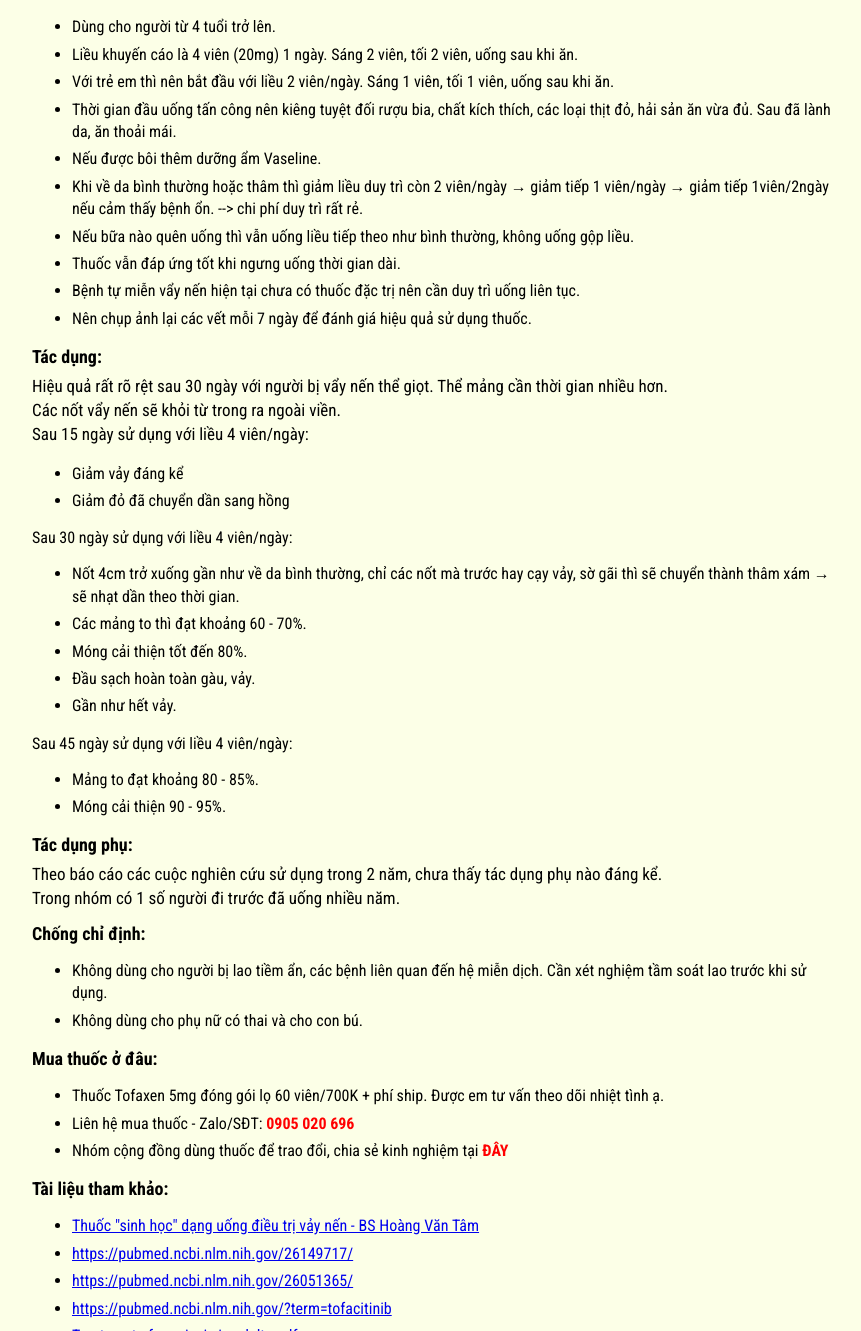
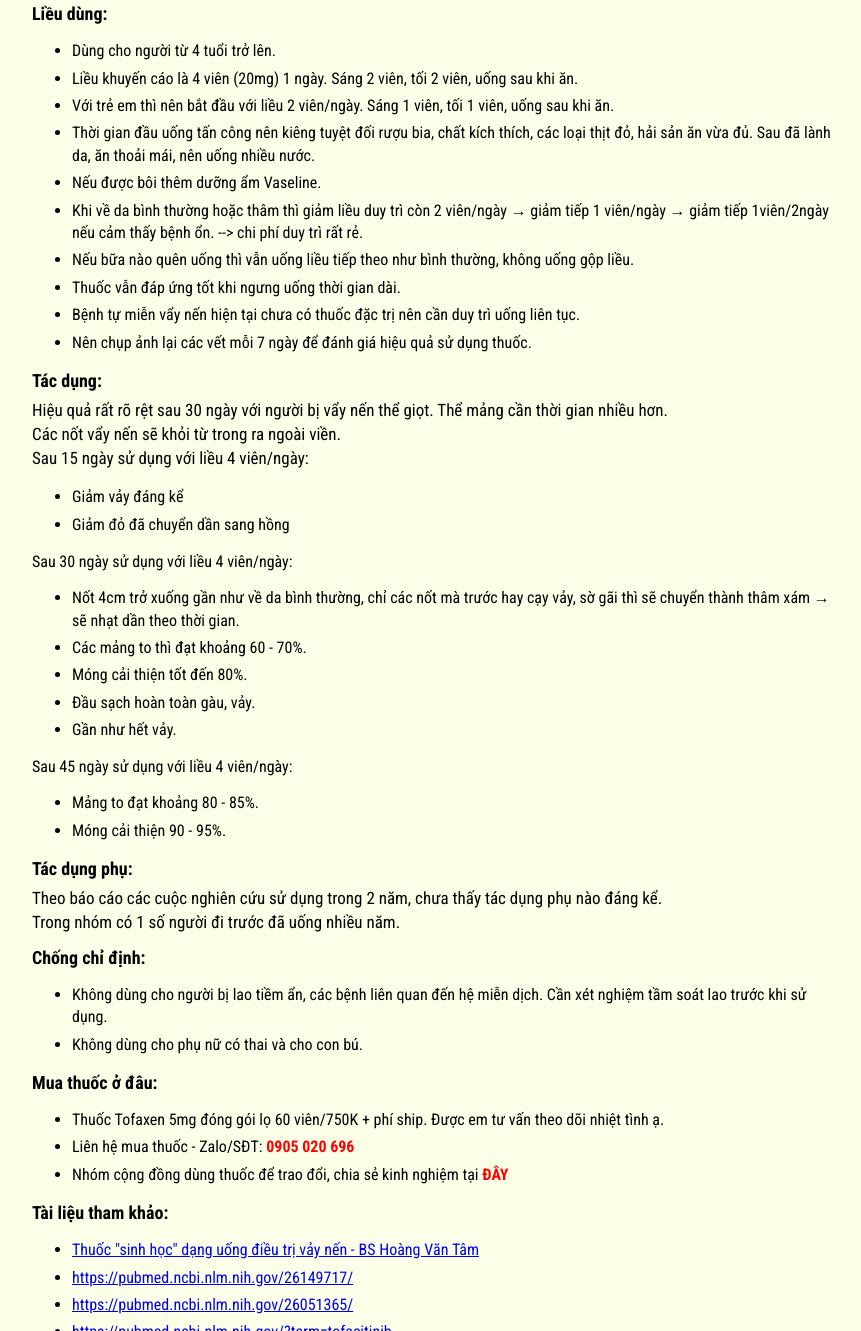
Before and after one commit to tnymu96/tofaxen, a plain HTML site: page index.html in a window 1280 px wide. Shown: the part 719-2050 px from the top of the page, without its empty margins (208-1069 px from the left). Drawn offline with Linux system fonts and the light colour scheme.

Commit message:
Update index.html

```diff
--- a/index.html
+++ b/index.html
@@ -34,7 +34,7 @@ document.onclick=reEnable
 			<h3 class="sub-title">Câu chuyện về bản thân:</h3>
 			<p class="sub-content">
 				Bản thân là người bị bệnh vẩy nến thể giọt, sau lần lỡ dại tiêm corticoid bệnh bùng phát toàn thân, đầu, móng tay. Tìm tới các phương thuốc đông, nam y nhưng không mang lại kết quả.<br>
-Nhưng quyết không từ bỏ, với tuổi trẻ còn trí lực mình đã tự tìm hiểu  các tài liệu y khoa trên thế giới, chủ yếu từ trang pubmed (thư viện kiến thức, nghiên cứu y khoa của thế giới) và may mắn đã tìm được một tia ánh sáng hy vọng cải thiện bệnh đó là Tofacitinib.
+Nhưng quyết không từ bỏ, với tuổi trẻ còn trí lực mình đã tự tìm hiểu các tài liệu y khoa trên thế giới, chủ yếu từ trang pubmed (thư viện kiến thức, nghiên cứu y khoa của thế giới) và may mắn đã tìm được một tia ánh sáng hy vọng cải thiện bệnh đó là Tofacitinib.
 			</p>
 		</div>
 
@@ -43,7 +43,7 @@ Nhưng quyết không từ bỏ, với tuổi trẻ còn trí lực mình đã t
 			<p class="sub-content">
 				Hiện tại trên thị trường có rất nhiều hãng sản xuất thuốc dược học Tofacitinib. Trong đó, thuốc Tofaxen của hãng dược Everest - Banglades đang được ưa chuộng nhất vì giá thành phải chăng, chi phí duy trì thấp, đáp ứng tốt triệu chứng bệnh, giúp người bệnh trở về cuộc sống bình thường thoát khỏi cảnh tự ti, mặc cảm, ... Thuốc có tính đào thải nhanh.<br>
 Thuốc giúp kiểm soát các bệnh tự miễn như <b>vẩy nến, viêm khớp vẩy nến, rụng tóc từng mảng, viêm khớp dạng thấp, viêm loét đại tràng.</b><br>
-
+Thông tin được thu thập, tìm hiểu từ nguồn PubMed (thư viện kiến thức, nghiên cứu y khoa của thế giới)
 <div class="wrap-img">
 <img src="img/tofaxen.jpg" alt="Tofaxen">
 				</div>
@@ -57,7 +57,7 @@ Thuốc giúp kiểm soát các bệnh tự miễn như <b>vẩy nến, viêm kh
 					<li>Dùng cho người từ 4 tuổi trở lên.</li>
 					<li>Liều khuyến cáo là 4 viên (20mg) 1 ngày. Sáng 2 viên, tối 2 viên, uống sau khi ăn.</li>
 					<li>Với trẻ em thì nên bắt đầu với liều 2 viên/ngày. Sáng 1 viên, tối 1 viên, uống sau khi ăn.</li>
-					<li>Thời gian đầu uống tấn công nên kiêng tuyệt đối rượu bia, chất kích thích, các loại thịt đỏ, hải sản ăn vừa đủ. Sau đã lành da, ăn thoải mái.</li>
+					<li>Thời gian đầu uống tấn công nên kiêng tuyệt đối rượu bia, chất kích thích, các loại thịt đỏ, hải sản ăn vừa đủ. Sau đã lành da, ăn thoải mái, nên uống nhiều nước.</li>
 					<li>Nếu được bôi thêm dưỡng ẩm Vaseline.</li>
 					<li>Khi về da bình thường hoặc thâm thì giảm liều duy trì còn 2 viên/ngày → giảm tiếp 1 viên/ngày → giảm tiếp 1viên/2ngày nếu cảm thấy bệnh ổn. --> chi phí duy trì rất rẻ.</li>
 					<li>Nếu bữa nào quên uống thì vẫn uống liều tiếp theo như bình thường, không uống gộp liều.</li>
@@ -122,7 +122,7 @@ Sau 45 ngày sử dụng với liều 4 viên/ngày:<br>
 			<p class="sub-content">
 
 				<ul>
-					<li>Thuốc Tofaxen 5mg đóng gói lọ 60 viên/700K + phí ship. Được em tư vấn theo dõi nhiệt tình ạ.</li>
+					<li>Thuốc Tofaxen 5mg đóng gói lọ 60 viên/750K + phí ship. Được em tư vấn theo dõi nhiệt tình ạ.</li>
 					<li>Liên hệ mua thuốc - Zalo/SĐT: <a href="https://zalo.me/0905020696" target="_blank" style="color: red; font-weight: bold; text-decoration: none;">0905 020 696</a></li>
 					<li>Nhóm cộng đồng dùng thuốc để trao đổi, chia sẻ kinh nghiệm tại <a href="https://zalo.me/g/znmpyy737" target="_blank" style="color: red; font-weight: bold; text-decoration: none;">ĐÂY</a></li>
 				</ul>
```
